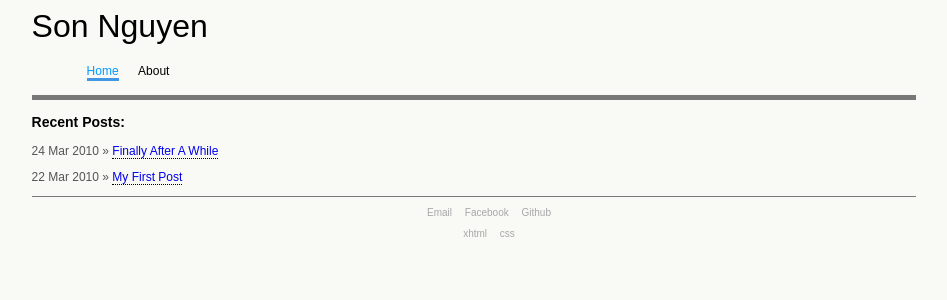
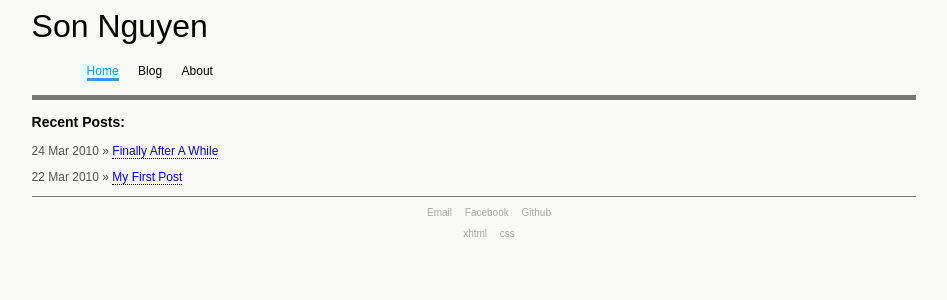
Before and after one commit to son-nguyen/son-nguyen.github.com, a Jekyll site: the page built from index.html, in a window 1280 px wide. Shown: the top 300 px of the page, without its empty margins (166-1113 px from the left). Built offline with Jekyll 4.4.1, drawn with Linux system fonts in a browser that asks for light colours.

Commit message:
menu change

```diff
--- a/_includes/page-header.html
+++ b/_includes/page-header.html
@@ -4,6 +4,7 @@
 
         <ul>
             <li {% if page.random == "home" %} class="active" {% endif %}><a href="/index.html">Home</a></li>
+            <li {% if page.random == "blog" %} class="active" {% endif %}><a href="/blog.html">Blog</a></li>
             <li {% if page.random == "about" %} class="active" {% endif %}><a href="/about">About</a></li>
         </ul>
 
```
